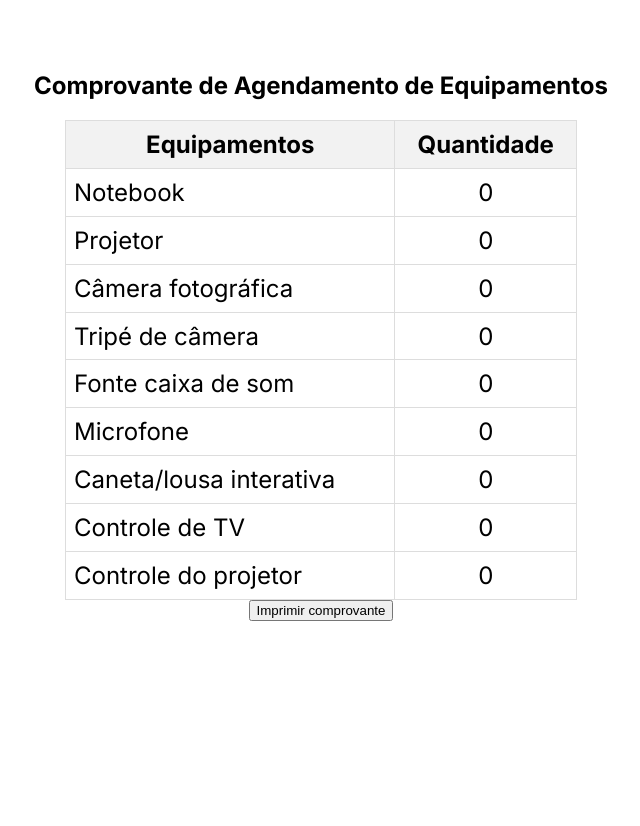
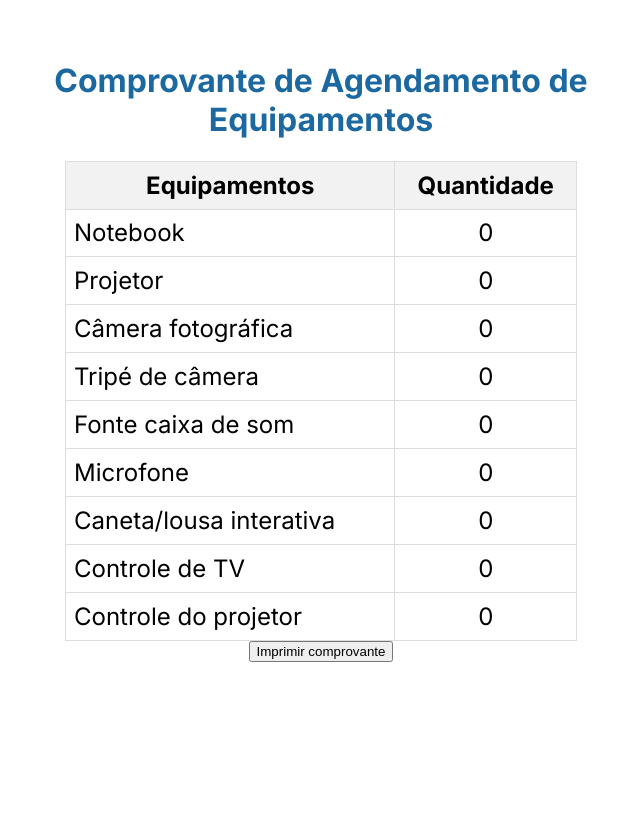
Before and after one commit to Caissars/senac-equipamentos, a Django app: template templates/proof/index.html in a window 1280 px wide. Shown: the whole page, without its empty margins (319-959 px from the left). After the commit the page ends 662 px from the top, so only its background shows below. Run offline with Django 5.2, Linux system fonts and the light colour scheme; the template is opened without the code that fills it, so the values that code supplies are empty.

Commit message:
proof-template: alterando tipografia do título

```diff
--- a/templates/proof/index.html
+++ b/templates/proof/index.html
@@ -7,7 +7,7 @@
 </head>
 
 <body>
-    <h2>Comprovante de Agendamento de Equipamentos</h2>
+    <h1>Comprovante de Agendamento de Equipamentos</h1>
 
     <table>
         <tr>
--- a/templates/proof/proof.css
+++ b/templates/proof/proof.css
@@ -9,8 +9,16 @@ html, body{
 
     display: flex;
     flex-direction: column;
-    margin-top: 2%;
     align-items: center;
+}
+
+h1{
+    width: 80%;
+    text-align: center;
+    font-size: 2rem;
+
+    margin-top: 8%;
+    color: #1C68A0;
 }
 
 table {
```
